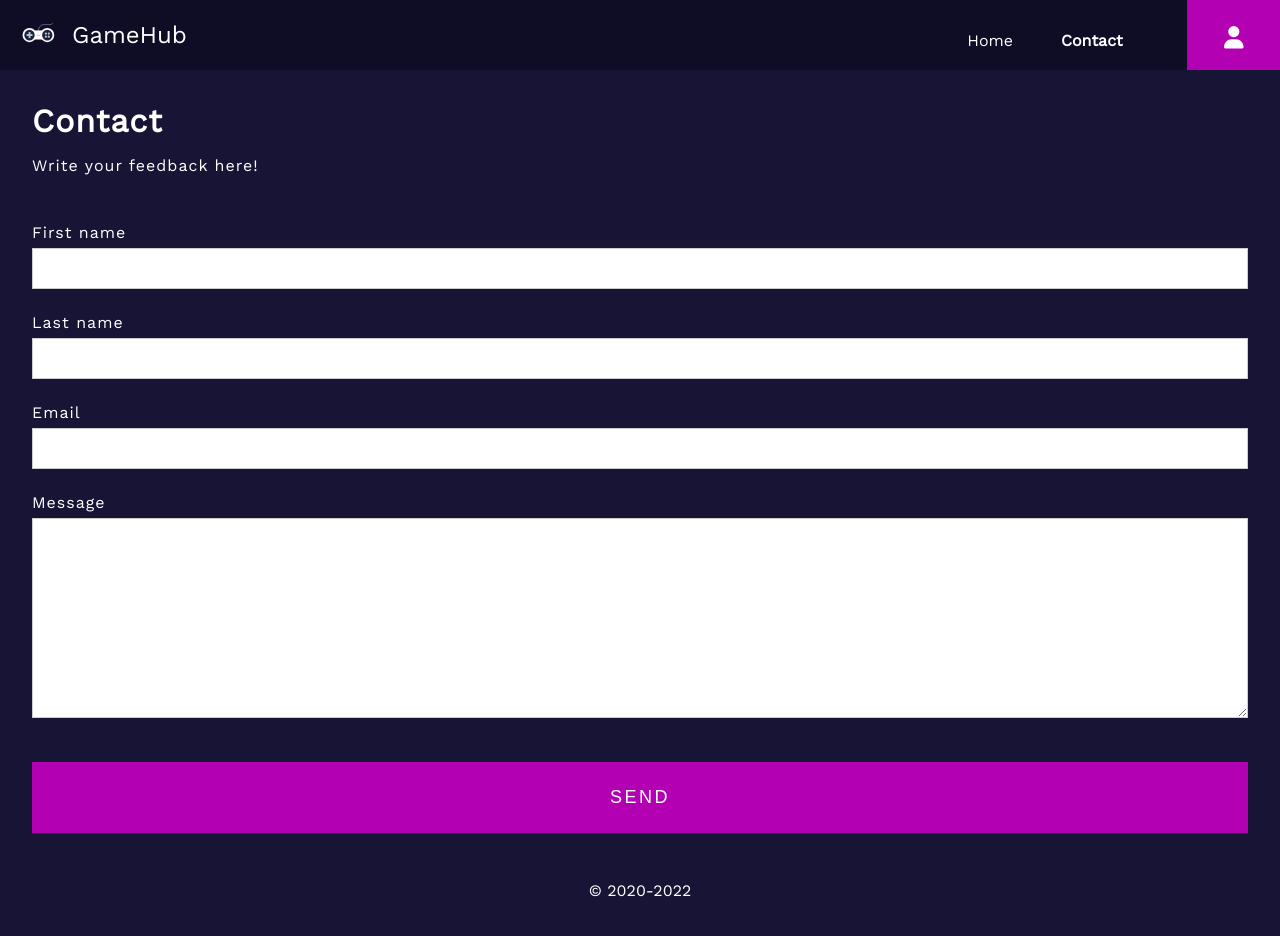
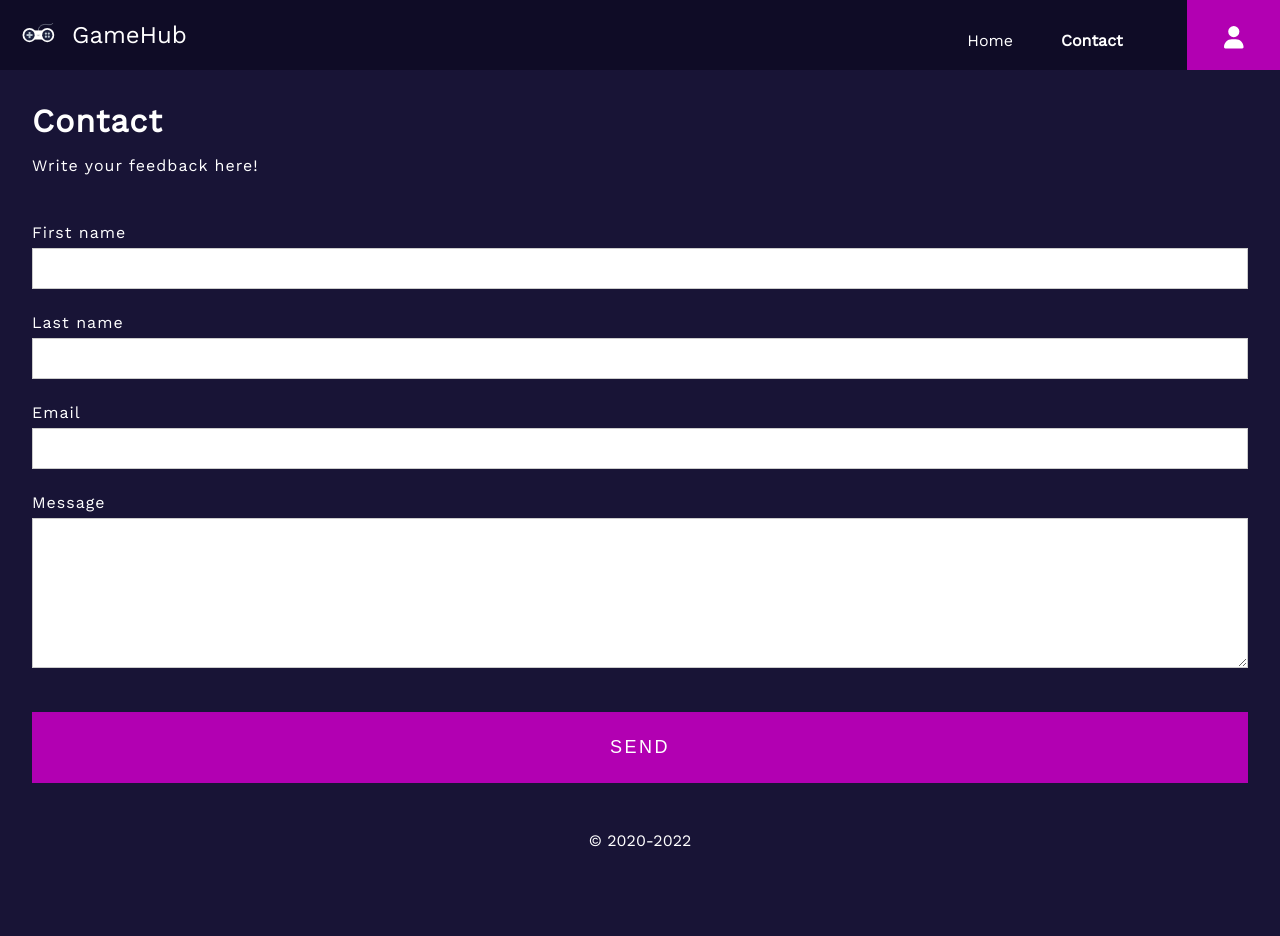
Before and after one commit to lunadragon06/gamehub, a React (Create React App) app: page /contact in a window 1280 px wide. Shown: the top 936 px of the page. After the commit the page ends 898 px from the top, so only its background shows below. Built offline with nearby package versions, Linux system fonts and the light colour scheme.

Commit message:
Update _forms.scss

```diff
--- a/src/sass/partials/_forms.scss
+++ b/src/sass/partials/_forms.scss
@@ -24,7 +24,7 @@ input, select, textarea {
 
   textarea {
     font-family: 'Work Sans', sans-serif;
-      min-height: 200px;
+      min-height: 150px;
   }
 
   .button-wrapper {
```
